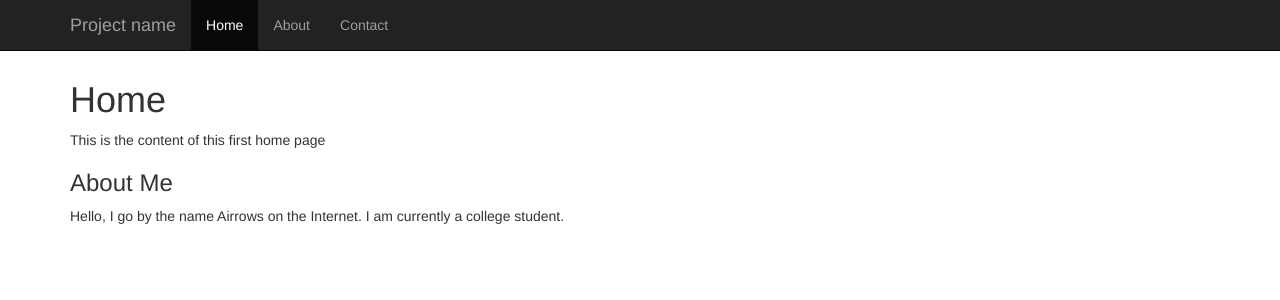
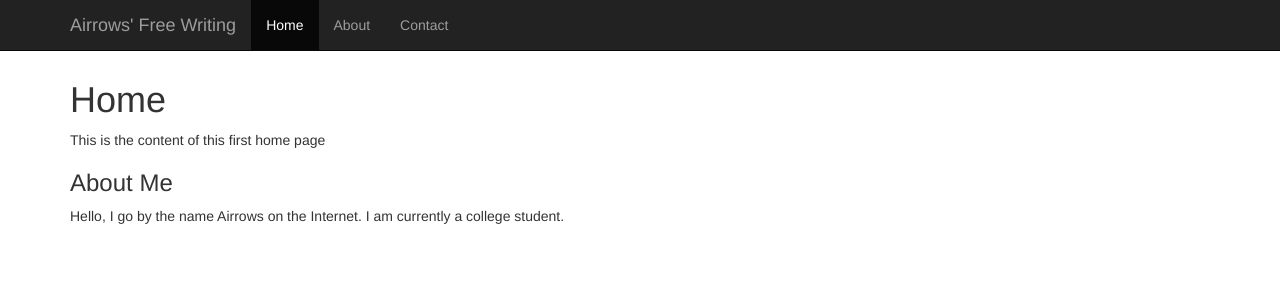
Before and after one commit to Airrows/Airrows.github.io, a Jekyll site: the page built from index.md, in a window 1280 px wide. Shown: the top 300 px of the page. Built offline with Jekyll 4.4.1, drawn with Linux system fonts in a browser that asks for light colours; nearby versions of some CDN libraries; Markdown is read by kramdown in place of the engine named in the settings.

Commit message:
Change of the project name

```diff
--- a/_includes/header.html
+++ b/_includes/header.html
@@ -36,7 +36,7 @@
             <span class="icon-bar"></span>
             <span class="icon-bar"></span>
           </button>
-          <a class="navbar-brand" href="#">Project name</a>
+          <a class="navbar-brand" href="#">Airrows' Free Writing</a>
         </div>
         <div id="navbar" class="collapse navbar-collapse">
           <ul class="nav navbar-nav">
```
